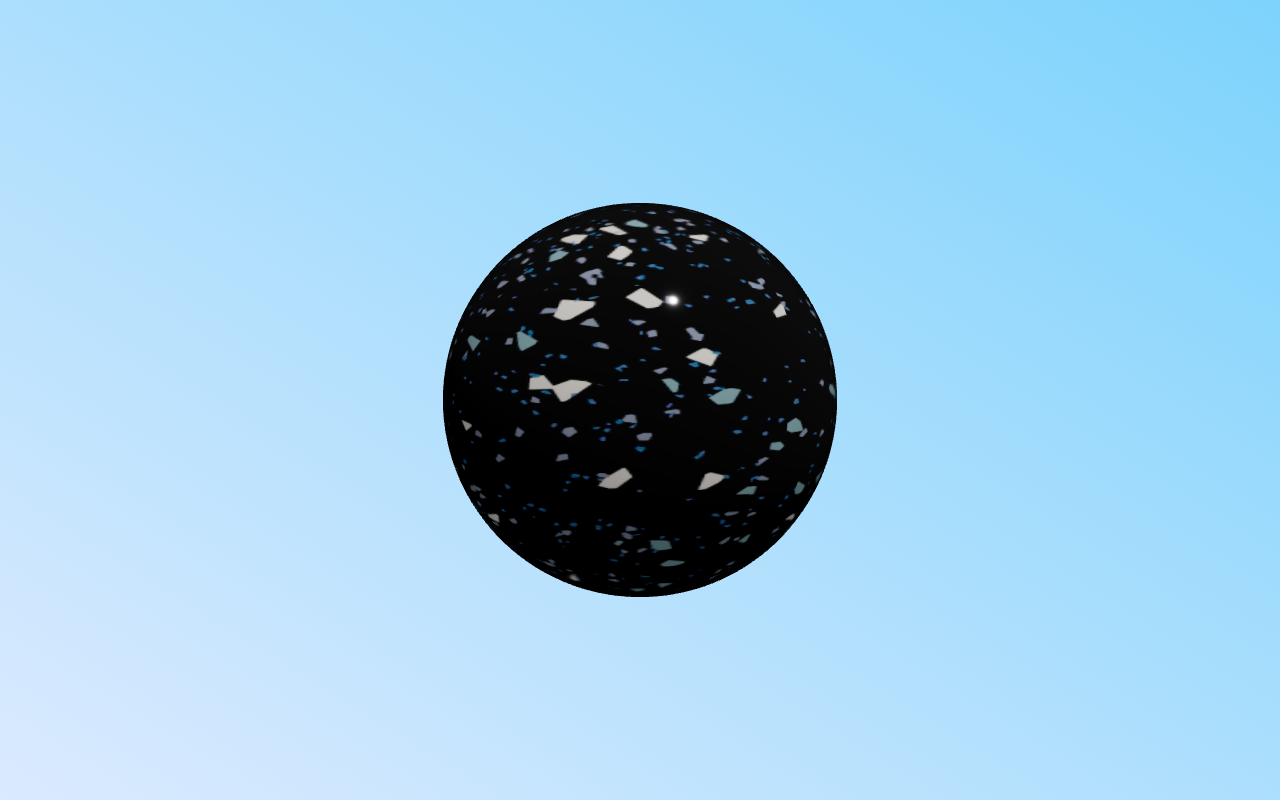
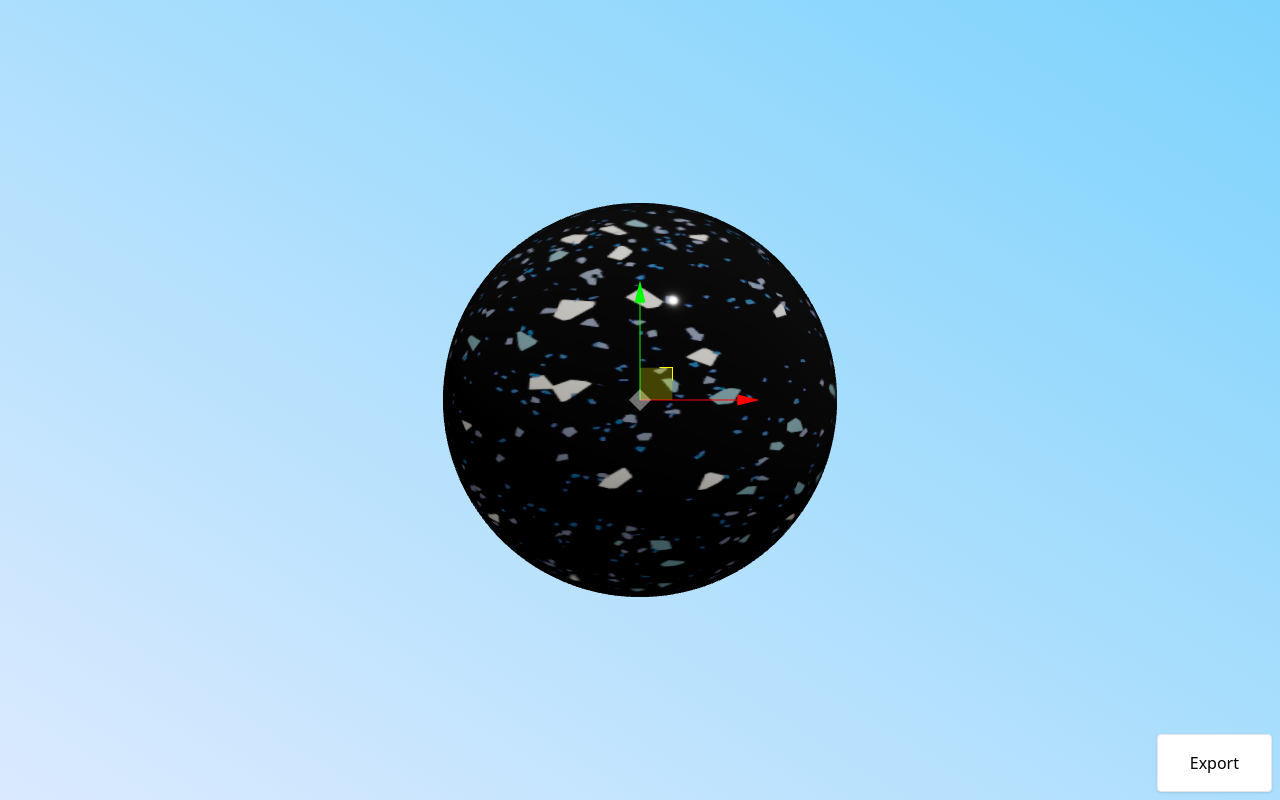
Before and after one commit to MightyFrenkel/SVG3D, a Next.js app: page / in a window 1280 px wide. Built offline with nearby package versions, Linux system fonts and the light colour scheme.

Commit message:
Add basic export of canvas

```diff
--- /dev/null
+++ b/components/Button.tsx
@@ -0,0 +1,9 @@
+import React from "react";
+
+export function Button(
+  props: Omit<React.ComponentProps<"button">, "className">
+) {
+  return (
+    <button className="px-8 py-4 rounded shadow border bg-white" {...props} />
+  );
+}
--- /dev/null
+++ b/components/MainCanvas.tsx
@@ -0,0 +1,42 @@
+import { Loader, OrbitControls, TransformControls } from "@react-three/drei";
+import { Canvas } from "@react-three/fiber";
+import React from "react";
+import { Suspense } from "react";
+import { Sphere } from "./Sphere";
+
+const MainCanvas = React.forwardRef(
+  (props, ref: React.Ref<HTMLCanvasElement>) => {
+    return (
+      <>
+        <Canvas
+          ref={ref}
+          frameloop="demand"
+          gl={{
+            preserveDrawingBuffer: true,
+          }}
+          dpr={[1, 2]}
+          camera={{ position: [0, 0, 5], fov: 45 }}
+        >
+          <spotLight
+            intensity={1}
+            angle={0.2}
+            penumbra={1}
+            position={[5, 15, 10]}
+          />
+          <ambientLight intensity={0.5} />
+          <Suspense fallback={null}>
+            <TransformControls mode="translate">
+              <Sphere />
+            </TransformControls>
+          </Suspense>
+          <OrbitControls makeDefault />
+        </Canvas>
+        <Loader />
+      </>
+    );
+  }
+);
+
+MainCanvas.displayName = "MainCanvas";
+
+export { MainCanvas };
--- /dev/null
+++ b/helpers/export.ts
@@ -0,0 +1,18 @@
+export function exportCanvas(canvas: HTMLCanvasElement | null) {
+  if (canvas === null) {
+    console.error("Can no export canvas");
+    return;
+  }
+  let downloadLink = document.createElement("a");
+  downloadLink.setAttribute("download", "CanvasAsImage.png");
+
+  canvas.toBlob(function (blob) {
+    if (blob === null) {
+      console.error("Blob is null");
+      return;
+    }
+    let url = URL.createObjectURL(blob);
+    downloadLink.setAttribute("href", url);
+    downloadLink.click();
+  });
+}
--- a/pages/index.tsx
+++ b/pages/index.tsx
@@ -1,31 +1,19 @@
 import type { NextPage } from "next";
 
-import React, { Suspense } from "react";
-import { Canvas } from "@react-three/fiber";
-import { OrbitControls, Loader } from "@react-three/drei";
-import { Sphere } from "../components/Sphere";
+import React, { useRef } from "react";
+import { Button } from "../components/Button";
+import { MainCanvas } from "../components/MainCanvas";
+import { exportCanvas } from "../helpers/export";
 
 const Home: NextPage = () => {
+  const canvasRef = useRef<HTMLCanvasElement>(null);
+
   return (
-    <div className="h-screen cursor-pointer bg-gradient-to-tr from-blue-100 to-sky-300">
-      <Canvas
-        frameloop="demand"
-        dpr={[1, 2]}
-        camera={{ position: [0, 0, 5], fov: 45 }}
-      >
-        <spotLight
-          intensity={1}
-          angle={0.2}
-          penumbra={1}
-          position={[5, 15, 10]}
-        />
-        <ambientLight intensity={0.5} />
-        <Suspense fallback={null}>
-          <Sphere />
-        </Suspense>
-        <OrbitControls />
-      </Canvas>
-      <Loader />
+    <div className="h-screen cursor-pointer bg-gradient-to-tr from-blue-100 to-sky-300 relative">
+      <MainCanvas ref={canvasRef} />
+      <div className="absolute right-2 bottom-2 text-black flex gap-2">
+        <Button onClick={() => exportCanvas(canvasRef.current)}>Export</Button>
+      </div>
     </div>
   );
 };
```
